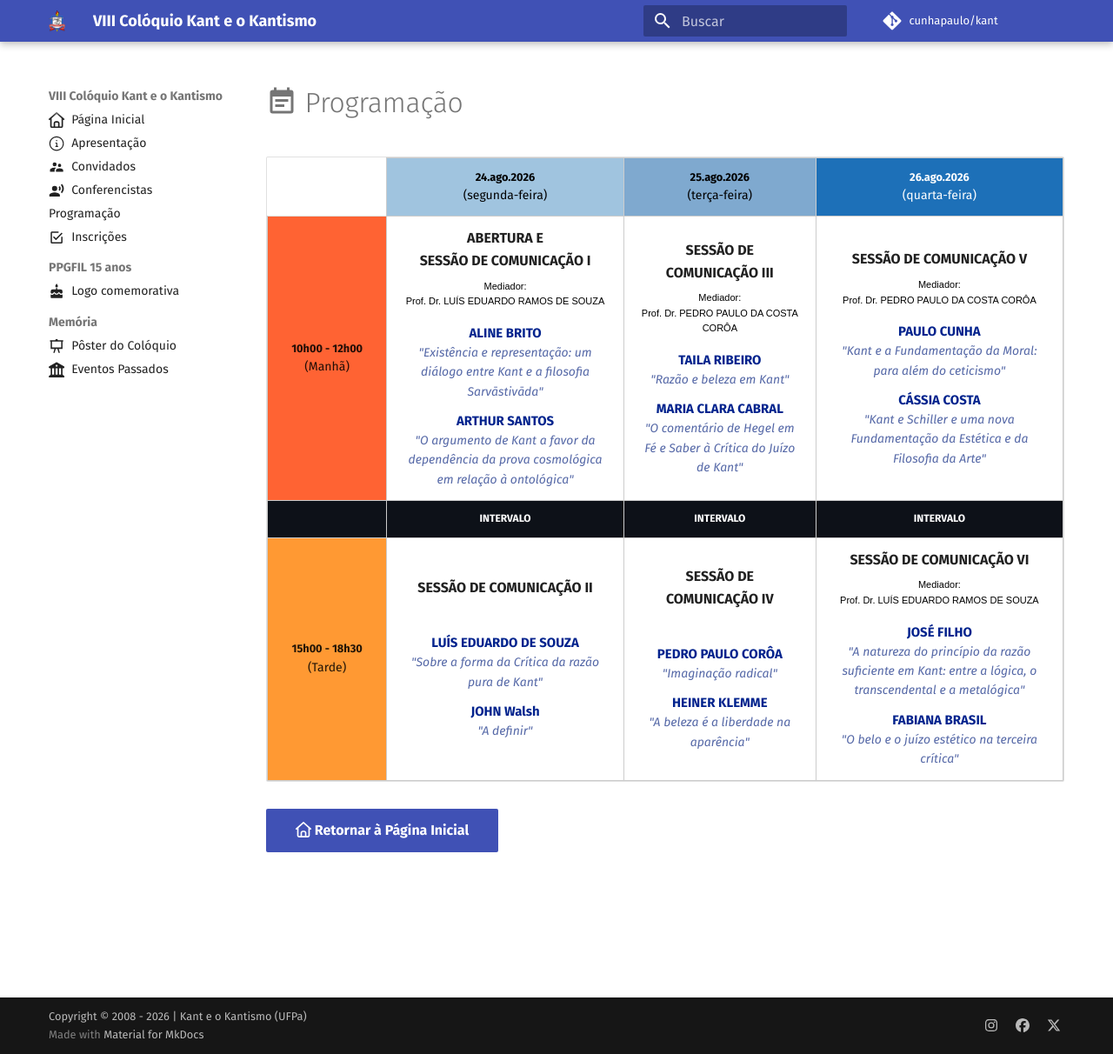
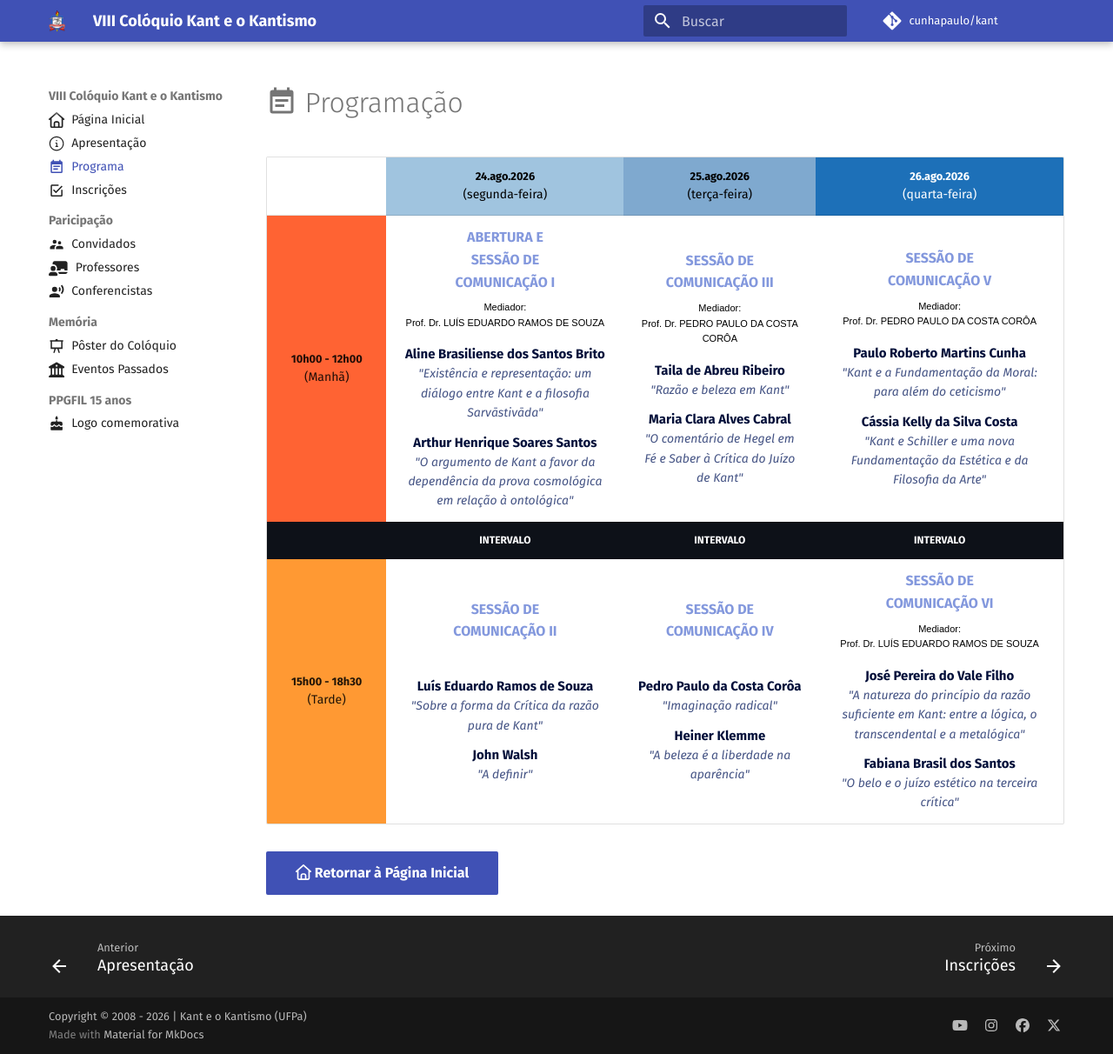
Before and after one commit to cunhapaulo/kant, an MkDocs documentation site: the page built from docs/programa.md, in a window 1280 px wide and 1212 px high. Shown: the whole window at 87% size. Built offline with MkDocs 1.6.1 and Material for MkDocs 9.7.7, drawn with Linux system fonts in a browser that asks for light colours; comment, search, counter and statistics services are not loaded.

Commit message:
Schedule

```diff
--- a/docs/programa.md
+++ b/docs/programa.md
@@ -48,6 +48,7 @@
         /* Conteúdo das Células */
         .session-title {
             font-weight: bold;
+            color: #8398dd !important;
             text-transform: uppercase;
             font-size: 16px;
             margin-bottom: 8px;
@@ -61,13 +62,13 @@
         }
         .speaker {
             font-size: 15px;
-            color: #02238d !important;
+            color: #020f3a !important;
             font-weight: bold;
             margin-top: 10px;
         }
         .talk-title {
             font-size: 14px;
-            color: #5568a7 !important;
+            color: #455485 !important;
             font-style: italic;
             margin-bottom: 10px;
         }
@@ -78,7 +79,7 @@
 <table>
     <thead>
         <tr>
-            <th style="border: none; background: #fff;"></th>
+            <th style="border: none; background: #ffffff;"></th>
             <th class="header-24">24.ago.2026<br><span style="font-weight: normal; font-size: 14px;">(segunda-feira)</span></th>
             <th class="header-25">25.ago.2026<br><span style="font-weight: normal; font-size: 14px;">(terça-feira)</span></th>
             <th class="header-26">26.ago.2026<br><span style="font-weight: normal; font-size: 14px;">(quarta-feira)</span></th>
@@ -90,35 +91,35 @@
             <td class="time-column">10h00 - 12h00<br><span style="font-weight: normal; font-size: 14px;">(Manhã)</span></td>
             <!-- 24.ago -->
             <td>
-                <div class="session-title">ABERTURA e<br>Sessão de Comunicação I</div>
+                <div class="session-title">ABERTURA e<br>Sessão de <br> Comunicação I</div>
                 <div class="mediator">Mediador:<br>Prof. Dr. LUÍS EDUARDO RAMOS DE SOUZA</div>
 
-                <div class="speaker">ALINE BRITO</div>
+                <div class="speaker">Aline Brasiliense dos Santos Brito </div>
                 <div class="talk-title">"Existência e representação: um diálogo entre Kant e a filosofia Sarvāstivāda"</div>
 
-                <div class="speaker">ARTHUR SANTOS</div>
+                <div class="speaker">Arthur Henrique Soares Santos</div>
                 <div class="talk-title">"O argumento de Kant a favor da dependência da prova cosmológica em relação à ontológica"</div>
             </td>
             <!-- 25.ago -->
             <td>
-                <div class="session-title">Sessão de Comunicação III</div>
+                <div class="session-title">Sessão de <br> Comunicação III</div>
                 <div class="mediator">Mediador:<br>Prof. Dr. PEDRO PAULO DA COSTA CORÔA</div>
 
-                <div class="speaker">TAILA RIBEIRO</div>
+                <div class="speaker">Taila de Abreu Ribeiro </div>
                 <div class="talk-title">"Razão e beleza em Kant"</div>
 
-                <div class="speaker">MARIA CLARA CABRAL</div>
+                <div class="speaker">Maria Clara Alves Cabral </div>
                 <div class="talk-title">"O comentário de Hegel em Fé e Saber à Crítica do Juízo de Kant"</div>
             </td>
             <!-- 26.ago -->
             <td>
-                <div class="session-title">Sessão de Comunicação V</div>
+                <div class="session-title">Sessão de <br> Comunicação V</div>
                 <div class="mediator">Mediador:<br>Prof. Dr. PEDRO PAULO DA COSTA CORÔA</div>
 
-                <div class="speaker">PAULO CUNHA</div>
+                <div class="speaker">Paulo Roberto Martins Cunha</div>
                 <div class="talk-title">"Kant e a Fundamentação da Moral: para além do ceticismo"</div>
 
-                <div class="speaker">CÁSSIA COSTA</div>
+                <div class="speaker">Cássia Kelly da Silva Costa</div>
                 <div class="talk-title">"Kant e Schiller e uma nova Fundamentação da Estética e da Filosofia da Arte"</div>
             </td>
         </tr>
@@ -136,33 +137,33 @@
             <td class="time-column" style="background-color: #ff9933;">15h00 - 18h30<br><span style="font-weight: normal; font-size: 14px;">(Tarde)</span></td>
             <!-- 24.ago -->
             <td>
-                <div class="session-title">Sessão de Comunicação II</div>
+                <div class="session-title">Sessão de <br> Comunicação II</div>
                 <br>
-                <div class="speaker">LUÍS EDUARDO DE SOUZA</div>
+                <div class="speaker">Luís Eduardo Ramos de Souza</div>
                 <div class="talk-title">"Sobre a forma da Crítica da razão pura de Kant"</div>
 
-                <div class="speaker">JOHN Walsh</div>
+                <div class="speaker">John Walsh</div>
                 <div class="talk-title">"A definir"</div>
             </td>
             <!-- 25.ago -->
             <td>
-                <div class="session-title">Sessão de Comunicação IV</div>
+                <div class="session-title">Sessão de <br> Comunicação IV</div>
                 <br>
-                <div class="speaker">PEDRO PAULO CORÔA</div>
+                <div class="speaker">Pedro Paulo da Costa Corôa</div>
                 <div class="talk-title">"Imaginação radical"</div>
 
-                <div class="speaker">HEINER KLEMME</div>
+                <div class="speaker">Heiner Klemme</div>
                 <div class="talk-title">"A beleza é a liberdade na aparência"</div>
             </td>
             <!-- 26.ago -->
             <td>
-                <div class="session-title">Sessão de Comunicação VI</div>
+                <div class="session-title">Sessão de <br> Comunicação VI</div>
                 <div class="mediator">Mediador:<br>Prof. Dr. LUÍS EDUARDO RAMOS DE SOUZA</div>
 
-                <div class="speaker">JOSÉ FILHO</div>
+                <div class="speaker">José Pereira do Vale Filho</div>
                 <div class="talk-title">"A natureza do princípio da razão suficiente em Kant: entre a lógica, o transcendental e a metalógica"</div>
 
-                <div class="speaker">FABIANA BRASIL</div>
+                <div class="speaker">Fabiana Brasil dos Santos</div>
                 <div class="talk-title">"O belo e o juízo estético na terceira crítica"</div>
             </td>
         </tr>
--- a/docs/stylesheets/extra.css
+++ b/docs/stylesheets/extra.css
@@ -1,11 +1,3 @@
 .youtube {
   color: #EE0F0F;
 }
-
-.material-book-open-page-variant {
-  color: #EE0F0F;
-}
-
-.fontawesome-solid-warning {
-  color: #EE0F0F;
-}
--- a/mkdocs.yml
+++ b/mkdocs.yml
@@ -10,15 +10,17 @@
 nav:
   - 'Página Inicial': index.md
   - 'Apresentação': apresentacao.md
-  - 'Convidados': convidados.md
-  - 'Conferencistas': conferencistas.md
-  - 'Programação': programa.mdmkdocs
+  - 'Programa': programa.md
   - 'Inscrições': inscricao.md
-  - 'PPGFIL 15 anos':
-      - 'Logo comemorativa': ppgfil15.md
+  - 'Paricipação':
+    - 'Convidados': convidados.md
+    - 'Professores': professores.md
+    - 'Conferencistas': conferencistas.md
   - Memória:
       - 'Pôster do Colóquio': poster.md
       - 'Eventos Passados': historico.md
+  - 'PPGFIL 15 anos':
+      - 'Logo comemorativa': ppgfil15.md
 
 theme:
   name: material
@@ -74,6 +76,11 @@
     #     name: Alternar para a preferência do sistema
 
 markdown_extensions:
+  - pymdownx.critic
+  - pymdownx.caret
+  - pymdownx.keys
+  - pymdownx.mark
+  - pymdownx.tilde
   - attr_list
   - md_in_html
   - pymdownx.highlight:
@@ -97,6 +104,9 @@
 
 extra:
   social:
+    - icon: fontawesome/brands/youtube
+      link: https://www.youtube.com/@Kant.Kantismo
+      name: Kant e o Kantismo no YouTube
     - icon: fontawesome/brands/instagram
       link: https://ufpa.br/?sfid=9932&_sf_s=Kantismo
       name: Kant e o Kantismo no Instagram
```
Also changed, not shown: other parts of docs/programa.md (+1 -1 lines), docs/conferencistas.md (+0 -39 lines), docs/index.md (+6 -0 lines), docs/professores.md (added, +46 -0 lines).
